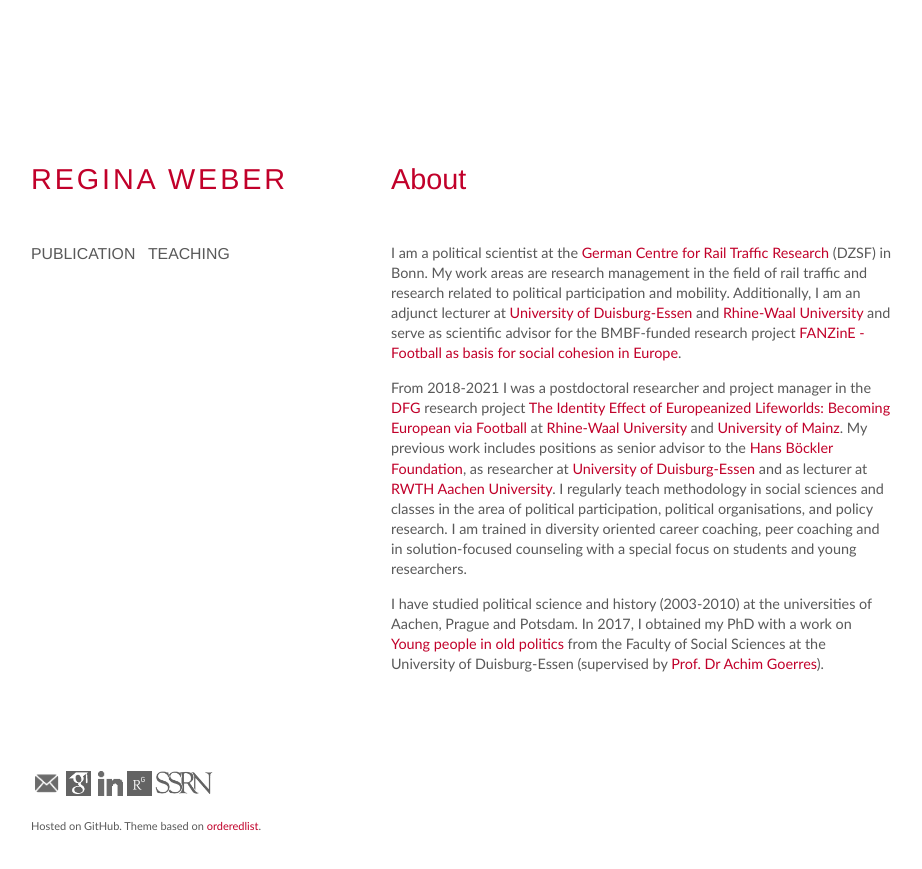
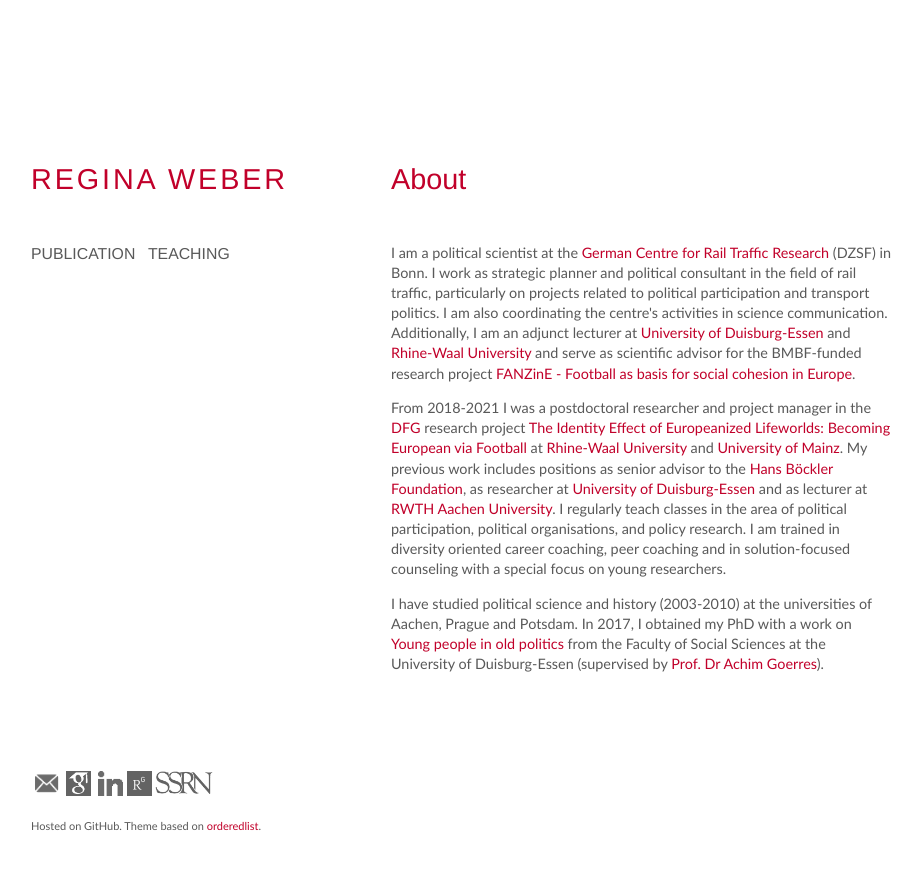
Before and after one commit to robertocabreratapia/robertocabreratapia.github.io, a Jekyll site: the page built from index.html, in a window 1280 px wide. Shown: the top 869 px of the page, without its empty margins (179-1101 px from the left). Built offline with Jekyll 4.4.1, drawn with Linux system fonts in a browser that asks for light colours.

```diff
--- a/index.html
+++ b/index.html
@@ -2,8 +2,8 @@
 layout: default
 ---
 <h1>About</h1>
-<p>I am a political scientist at the <a href="https://www.dzsf.bund.de">German Centre for Rail Traffic Research</a> (DZSF) in Bonn. My work areas are research management in the field of rail traffic and research related to political participation and mobility. Additionally, I am an adjunct lecturer at <a href="http://www.uni-due.de">University of Duisburg-Essen</a> and <a href="https://www.hsrw.org">Rhine-Waal University</a> and serve as scientific advisor for the BMBF-funded research project <a href="https://fanzine-research.github.io">FANZinE - Football as basis for social cohesion in Europe</a>.</p>
+<p>I am a political scientist at the <a href="https://www.dzsf.bund.de">German Centre for Rail Traffic Research</a> (DZSF) in Bonn. I work as  strategic planner and political consultant in the field of rail traffic, particularly on projects related to political participation and transport politics. I am also coordinating the centre's activities in science communication. Additionally, I am an adjunct lecturer at <a href="http://www.uni-due.de">University of Duisburg-Essen</a> and <a href="https://www.hsrw.org">Rhine-Waal University</a> and serve as scientific advisor for the BMBF-funded research project <a href="https://fanzine-research.github.io">FANZinE - Football as basis for social cohesion in Europe</a>.</p>
 
-<p>From 2018-2021 I was a postdoctoral researcher and project manager in the <a href="http://gepris.dfg.de/gepris/projekt/386268084">DFG</a> research project <a href="https://eufoot.github.io">The Identity Effect of Europeanized Lifeworlds: Becoming European via Football</a> at <a href="https://www.hsrw.org">Rhine-Waal University</a> and <a href="https://www.uni-mainz.de">University of Mainz</a>. My previous work includes positions as senior advisor to the <a href="http://www.boeckler.de">Hans Böckler Foundation</a>, as researcher at <a href="http://www.uni-due.de">University of Duisburg-Essen</a> and as lecturer at <a href="http://www.rwth.de">RWTH Aachen University</a>. I regularly teach methodology in social sciences and classes in the area of political participation, political organisations, and policy research. I am trained in diversity oriented career coaching, peer coaching and in solution-focused counseling with a special focus on students and young researchers.</p>
+<p>From 2018-2021 I was a postdoctoral researcher and project manager in the <a href="http://gepris.dfg.de/gepris/projekt/386268084">DFG</a> research project <a href="https://eufoot.github.io">The Identity Effect of Europeanized Lifeworlds: Becoming European via Football</a> at <a href="https://www.hsrw.org">Rhine-Waal University</a> and <a href="https://www.uni-mainz.de">University of Mainz</a>. My previous work includes positions as senior advisor to the <a href="http://www.boeckler.de">Hans Böckler Foundation</a>, as researcher at <a href="http://www.uni-due.de">University of Duisburg-Essen</a> and as lecturer at <a href="http://www.rwth.de">RWTH Aachen University</a>. I regularly teach classes in the area of political participation, political organisations, and policy research. I am trained in diversity oriented career coaching, peer coaching and in solution-focused counseling with a special focus on young researchers.</p>
 
 <p>I have studied political science and history (2003-2010) at the universities of Aachen, Prague and Potsdam. In 2017, I obtained my PhD with a work on <a href="https://duepublico2.uni-due.de/servlets/MCRFileNodeServlet/duepublico_derivate_00043836/WeberRegina_Diss.pdf" target=_blank>Young people in old politics</a> from the Faculty of Social Sciences at the University of Duisburg-Essen (supervised by <a href="http://achimgoerres.de">Prof. Dr Achim Goerres</a>).</p>
--- a/publication.html
+++ b/publication.html
@@ -37,7 +37,9 @@ layout: default
 
 <h2 id="outreach"> Outreach: Blog and media contribution</h2>
 <ul>
-<li>2022. Weber, R., S. Gäbler, K. Mühl, <a href="https://eurailpress-archiv.de/SingleView.aspx?lng=de&show=3504855">Qualifizierte Fachkräfte im Schienenverkehr: Weiterbildung stärken</a>. Eisenbahntechnische Rundschau 04/2022: 18f.</li>
+ <li>2022. Mühl, K., R. Weber,S. Gäbler, <a href="https://www.dzsf.bund.de/SharedDocs/Downloads/DZSF/Veroeffentlichungen/Fachveroeffentlichungen/2022/2022-07_Weiterbildung_DeineBahn.pdf?__blob=publicationFile&v=5">Gezielte Qualifikation von Fachkräften für die Zukunft der Bahn, in: Deine Bahn 07/22: 10-12.</a></li>
+ <li>2022. Weber, R., K. Mühl, <a href="https://www.dzsf.bund.de/SharedDocs/Downloads/DZSF/Veroeffentlichungen/Fachveroeffentlichungen/2022/2022-07_Fachartikel_EI_Bildung.pdf?__blob=publicationFile&v=4">Fachkräfte bilden: Mehr Studienplätze und Kooperationen fördern</a>, in: EI - Der Eisenbahningenieur 07/2022: 8-10.</li>
+<li>2022. Weber, R., S. Gäbler, K. Mühl, <a href="https://www.dzsf.bund.de/SharedDocs/Downloads/DZSF/Veroeffentlichungen/Fachveroeffentlichungen/2022/2022-05_Fachartikel_ETR_Beschaeftigung.pdf?__blob=publicationFile&v=3">Qualifizierte Fachkräfte im Schienenverkehr: Weiterbildung stärken</a>. Eisenbahntechnische Rundschau 04/2022: 18f.</li>
 <li>2021. Angermann, F., A. Eckel, J. Günther, R. Weber, <a href="https://eurailpress-archiv.de/SingleView.aspx?show=2980375">Das Offene Digiale Testfeld des DZSF - Neue Möglichkeiten für Forschung und Erprobung unter Realbedingungen</a>. Eisenbahntechnische Rundschau 11/2021: 2-5.</li>
 <li>2021. <a href="https://www.hr2.de/podcasts/der-tag/jung-laut-und-doch-vernuenftig--die-neue-politische-macht,podcast-episode-93110.html">Jung, laut und doch vernünftig – die neue politische Macht</a>, interview, HR Der Tag (from 42:00), 18 Oct.</li>
 <li>2020. <a href="https://www.radioeins.de/programm/sendungen/die_schoene_woche/_/die-jusos-als-kaderschmiede-kuenftiger-spd-spitzenpolitiker.html">Die Jusos als Kaderschmiede künftiger SPD-Spitzenpolitiker*innen</a>, interview, RBB radioeins, 27 Nov.</li>
```
